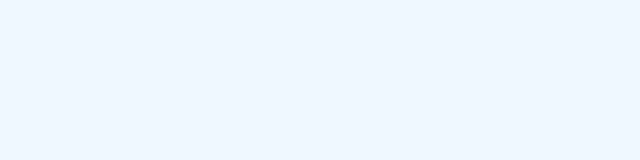
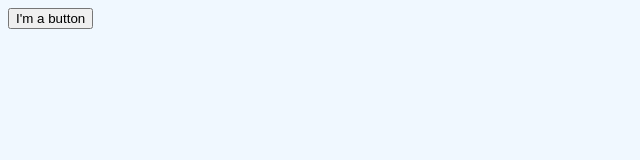
Before and after one commit to hmparsons-sde/event-listeners, a plain HTML site: page index.html in a window 1280 px wide. Shown: the whole page, without its empty margins (0-640 px from the left). Drawn offline with Linux system fonts and the light colour scheme.

Commit message:
tested selectors

```diff
--- a/index.html
+++ b/index.html
@@ -15,9 +15,11 @@
   </head>
   <script src="main.js"></script>
   <body>
-    <!--[if lt IE 7]>
+      <div id="divId"></div>
+          <!--[if lt IE 7]>
       <p class="browsehappy">You are using an <strong>outdated</strong> browser. Please <a href="#">upgrade your browser</a> to improve your experience.</p>
     <![endif]-->
+    <button id="main-btn">I'm a button</button>
 
     <script src="" async defer></script>
   </body>
--- a/main.js
+++ b/main.js
@@ -1 +1,91 @@
-console.log("Beep boop");
+// //console.log("Beep boop");
+
+// const firstObj = {}; //valid object
+
+// //objects are separated by commas. key-value pairs are key : value
+
+// const user = {
+//   username: 'biz.markie',
+//   password: 'abc123',
+//   lovesJavaScript: true,
+//   favoriteNumber: 42, //requires comma after the last key-value pair
+// }
+
+// // Access values //
+
+// // Method 1: DOT NOTATION
+// // console.log(user.lovesJavaScript);
+// // console.log(user.username);
+
+// // uncaught reference error = looking for a variable, but none has been defined.
+// // access a value in bracket notation, the value must be a variable, string, or number.
+// const favoriteNumber = 42;
+// console.log(user['favoriteNumber']);
+// console.log(user.favoriteNumber);
+
+// // ASSIGNING VALUES
+
+// // const newUser = {
+// //   isNew: true,
+// // }
+
+// // newUser.username = 'fresh.prince';
+// // console.log(newUser)
+
+// const newObject = {
+//   sayHello: function () {
+//     console.log(object)
+//   }
+// }
+
+// //ITERATE OVER AN OBJECT
+
+// const userTwo = {
+//   username: 'holly.parsons',
+//   password: 'fancycatz',
+//   lovesJavascript: true,
+//   favoriteNumber: 115,
+// }
+
+// for (let key in userTwo) {
+//   console.log(key); //gives us the keys
+//   console.log(userTwo[key]); //gives us the values; dot notation will not work here.
+// }
+
+// //METHODS (functions as values)
+
+// //THE DOM
+// //ID's
+// "document.getElementById"
+// //JS
+// const div = document.getElementById('divId');
+
+// const button = document.getElementById("main-btn");
+// console.log(button);
+
+2. //"document.querySelector"
+//HTML
+//<html>
+  //<div id="diveId"></div>
+//</html>
+//JS
+//const div = document.querySelector('#divId');
+
+// const button = document.querySelector('#main-btn');
+// console.log('button');
+
+//"callbacks"
+//-ability to pass a function as an argument to another function
+//-convention is to use cb as variable
+
+function saysHelloToUser(user) {
+  return `Hello ${user}!`;
+}
+function saysGoodbyeToUser(user) {
+  return `Goodbye ${user}!`;
+}
+function createGreeting (user, cb) {
+  return cb(user);
+}
+createGreeting('Holly', saysHelloToUser);
+createGreeting('Jack', saysGoodbyeToUser);
```
